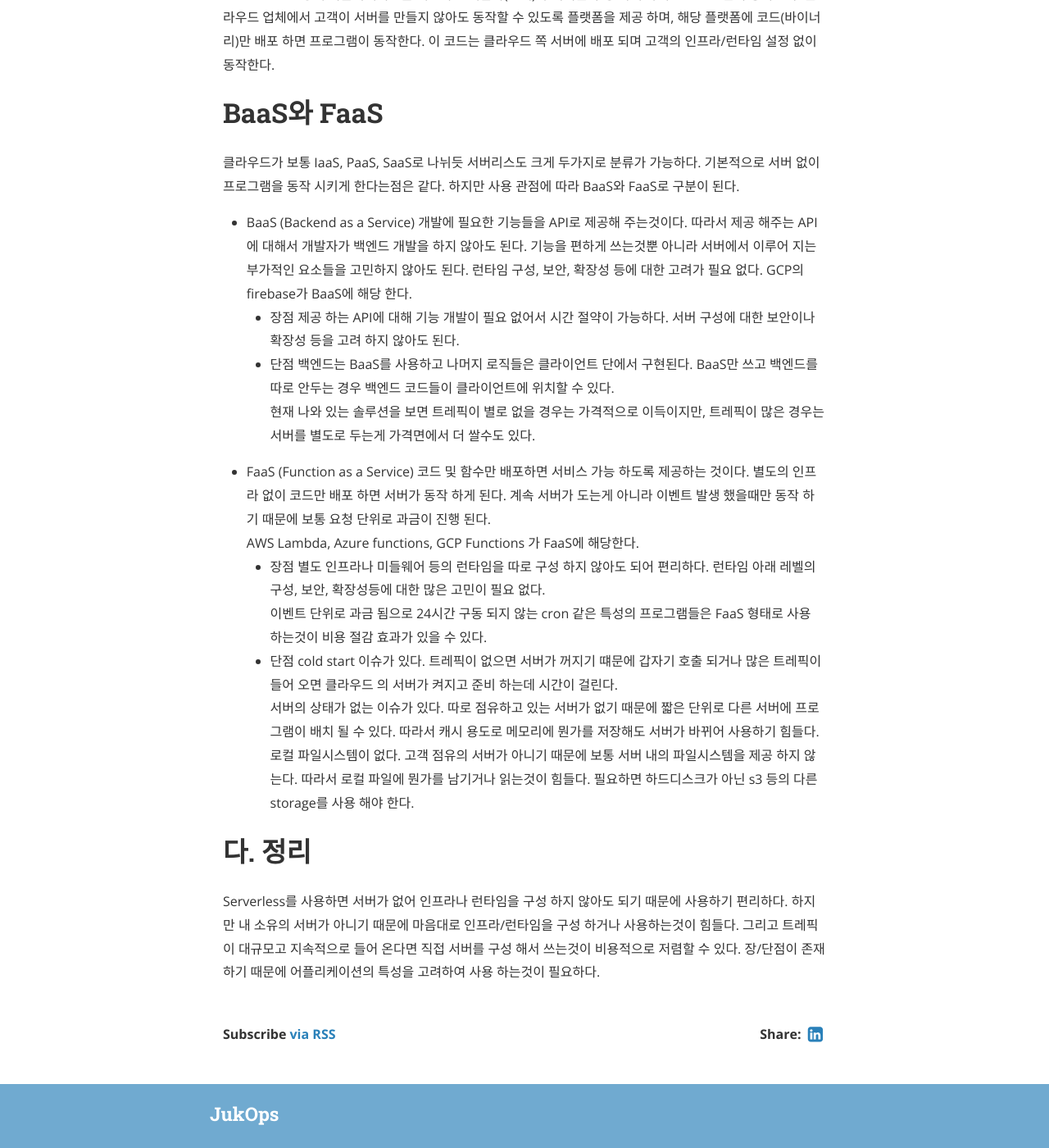
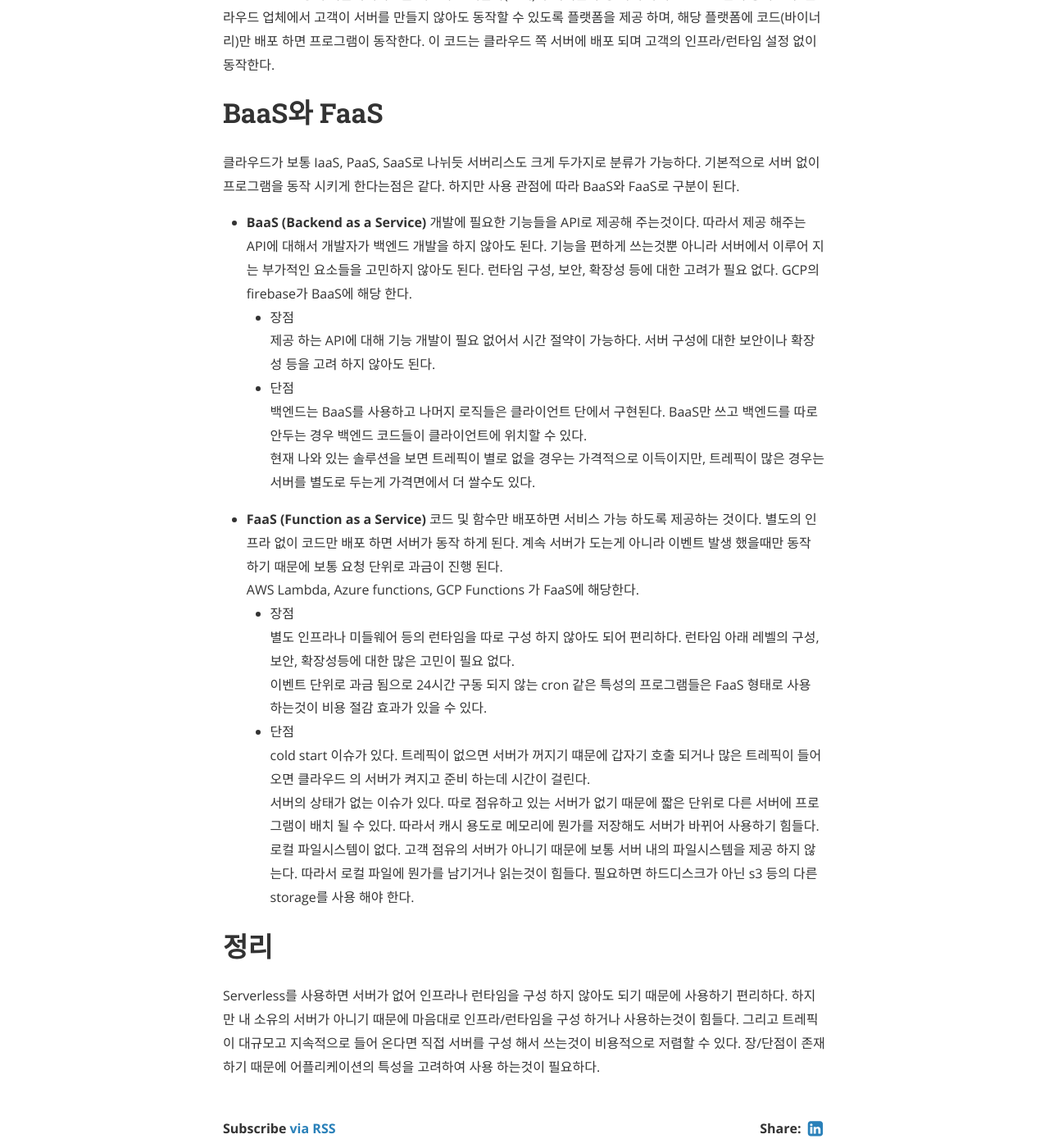
Before and after one commit to jukops/jukops.github.io, a Jekyll site: the page built from _posts/2020-05-24-serverless-baas_faas.md, in a window 1280 px wide and 1400 px high, scrolled down 437 px. Shown: the whole window at 82% size. Built offline with Jekyll 4.4.1, drawn with Linux system fonts in a browser that asks for light colours; nearby versions of some CDN libraries.

Commit message:
Change formatting baas faas

```diff
--- a/_posts/2020-05-24-serverless-baas_faas.md
+++ b/_posts/2020-05-24-serverless-baas_faas.md
@@ -11,7 +11,7 @@
 # BaaS와 FaaS
 클라우드가 보통 IaaS, PaaS, SaaS로 나뉘듯 서버리스도 크게 두가지로 분류가 가능하다. 기본적으로 서버 없이 프로그램을 동작 시키게 한다는점은 같다. 하지만 사용 관점에 따라 BaaS와 FaaS로 구분이 된다.
 
-- BaaS (Backend as a Service)
+- **BaaS (Backend as a Service)**
 개발에 필요한 기능들을 API로 제공해 주는것이다. 따라서 제공 해주는 API에 대해서 개발자가 백엔드 개발을 하지 않아도 된다.
 기능을 편하게 쓰는것뿐 아니라 서버에서 이루어 지는 부가적인 요소들을 고민하지 않아도 된다. 런타임 구성, 보안, 확장성 등에 대한 고려가 필요 없다. GCP의 firebase가 BaaS에 해당 한다.
   - 장점
@@ -20,7 +20,7 @@
     백엔드는 BaaS를 사용하고 나머지 로직들은 클라이언트 단에서 구현된다. BaaS만 쓰고 백엔드를 따로 안두는 경우 백엔드 코드들이 클라이언트에 위치할 수 있다.
     현재 나와 있는 솔루션을 보면 트레픽이 별로 없을 경우는 가격적으로 이득이지만, 트레픽이 많은 경우는 서버를 별도로 두는게 가격면에서 더 쌀수도 있다.
 
-- FaaS (Function as a Service)
+- **FaaS (Function as a Service)**
 코드 및 함수만 배포하면 서비스 가능 하도록 제공하는 것이다. 별도의 인프라 없이 코드만 배포 하면 서버가 동작 하게 된다. 계속 서버가 도는게 아니라 이벤트 발생 했을때만 동작 하기 때문에 보통 요청 단위로 과금이 진행 된다.
 AWS Lambda, Azure functions, GCP Functions 가 FaaS에 해당한다.
   - 장점
@@ -31,5 +31,5 @@
     서버의 상태가 없는 이슈가 있다. 따로 점유하고 있는 서버가 없기 때문에 짧은 단위로 다른 서버에 프로그램이 배치 될 수 있다. 따라서 캐시 용도로 메모리에 뭔가를 저장해도 서버가 바뀌어 사용하기 힘들다.
     로컬 파일시스템이 없다. 고객 점유의 서버가 아니기 때문에 보통 서버 내의 파일시스템을 제공 하지 않는다. 따라서 로컬 파일에 뭔가를 남기거나 읽는것이 힘들다. 필요하면 하드디스크가 아닌 s3 등의 다른 storage를 사용 해야 한다.
 
-# 다. 정리
+# 정리
 Serverless를 사용하면 서버가 없어 인프라나 런타임을 구성 하지 않아도 되기 때문에 사용하기 편리하다. 하지만 내 소유의 서버가 아니기 때문에 마음대로 인프라/런타임을 구성 하거나 사용하는것이 힘들다. 그리고 트레픽이 대규모고 지속적으로 들어 온다면 직접 서버를 구성 해서 쓰는것이 비용적으로 저렴할 수 있다. 장/단점이 존재 하기 때문에 어플리케이션의 특성을 고려하여 사용 하는것이 필요하다.
```
